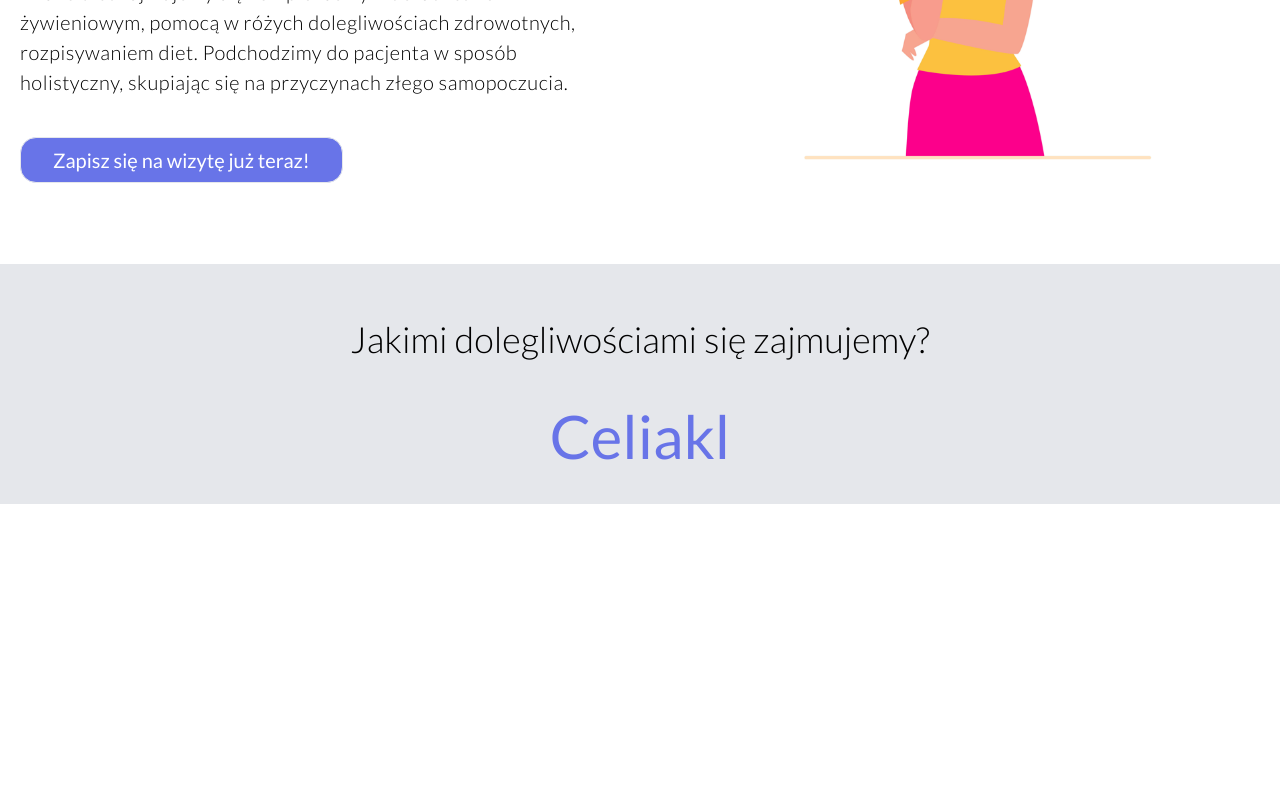
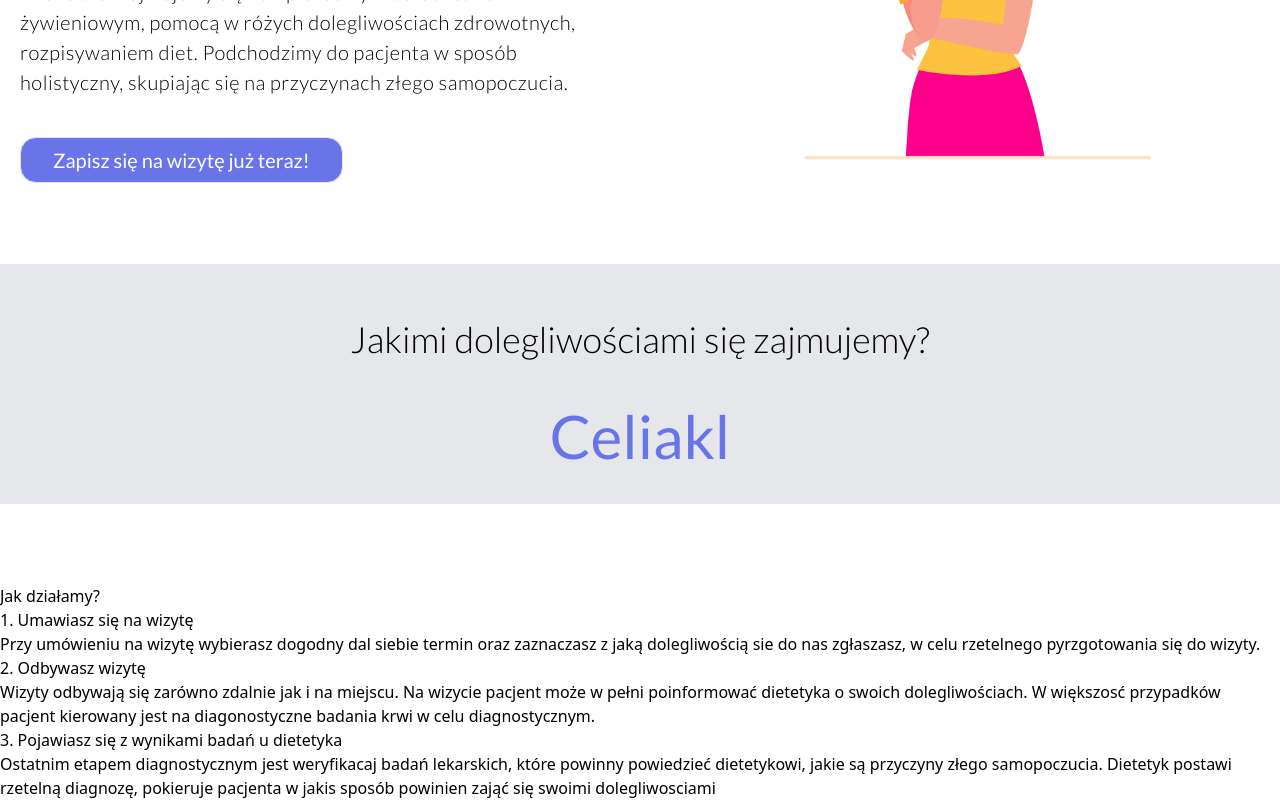
Before and after one commit to rajmanski/alleDiet, a Next.js app in the folder allediet/: page / in a window 1280 px wide. Shown: the part 494-1294 px from the top of the page. Before the commit the page ends 1078 px from the top, so only its background shows below. Built offline with nearby package versions, Linux system fonts and the light colour scheme; a web font is replaced by a local one.

Commit message:
How we work section added

```diff
--- /dev/null
+++ b/allediet/components/HowWeWork.js
@@ -0,0 +1,20 @@
+export const HowWeWork = () => {
+    return (
+        <section>
+            <h1>Jak działamy?</h1>
+            <div id="box">
+                <h3>1. Umawiasz się na wizytę</h3>
+                <p>Przy umówieniu na wizytę wybierasz dogodny dal siebie termin oraz zaznaczasz z jaką dolegliwością sie do nas zgłaszasz, w celu rzetelnego pyrzgotowania się do wizyty. </p>
+            </div>
+            <div id="box">
+                <h3>2. Odbywasz wizytę</h3>
+                <p>Wizyty odbywają się zarówno zdalnie jak i na miejscu. Na wizycie pacjent może w pełni poinformować dietetyka o swoich dolegliwościach. W większosć przypadków pacjent kierowany jest na diagonostyczne badania krwi w celu diagnostycznym.</p>
+            </div>
+            <div id="box">
+                <h3>3. Pojawiasz się z wynikami badań u dietetyka</h3>
+                <p>Ostatnim etapem diagnostycznym jest weryfikacaj badań lekarskich, które powinny powiedzieć dietetykowi, jakie są przyczyny złego samopoczucia. Dietetyk postawi rzetelną diagnozę, pokieruje pacjenta w jakis sposób powinien zająć się swoimi dolegliwosciami</p>
+            </div>
+
+        </section>
+    )
+}
--- a/allediet/pages/index.js
+++ b/allediet/pages/index.js
@@ -3,6 +3,7 @@ import { Inter } from '@next/font/google'
 import { Navbar } from '@/components/Navbar'
 import { HeroSection } from '@/components/HeroSection'
 import { WhatWeDo } from '@/components/WhatWeDo'
+import { HowWeWork } from '@/components/HowWeWork'
 
 // const inter = Inter({ subsets: ['latin'] })
 
@@ -16,6 +17,7 @@ export default function Home() {
     <Navbar/>
     <HeroSection/>
     <WhatWeDo/>
+    <HowWeWork/>
     </>
   )
 }
```
